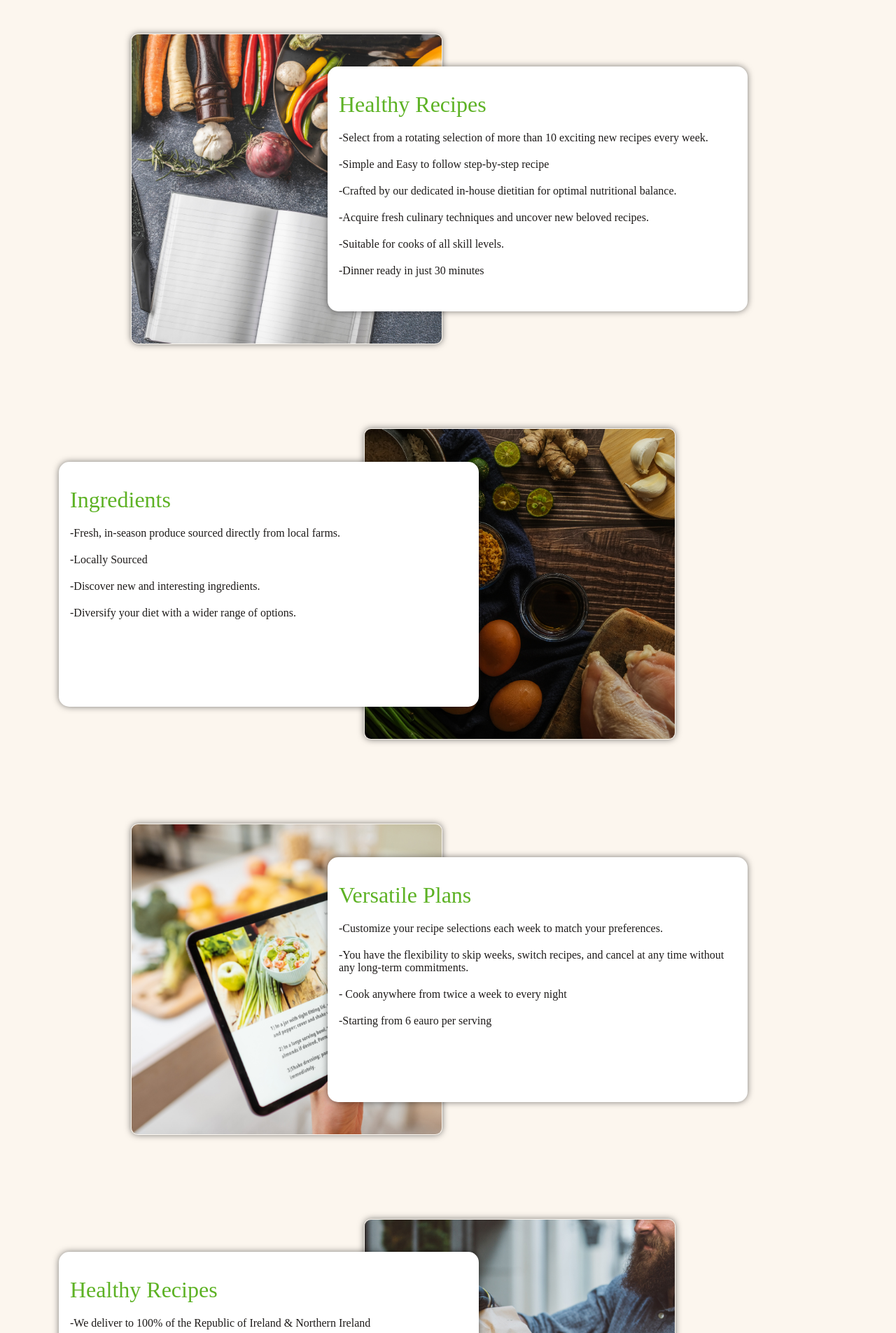
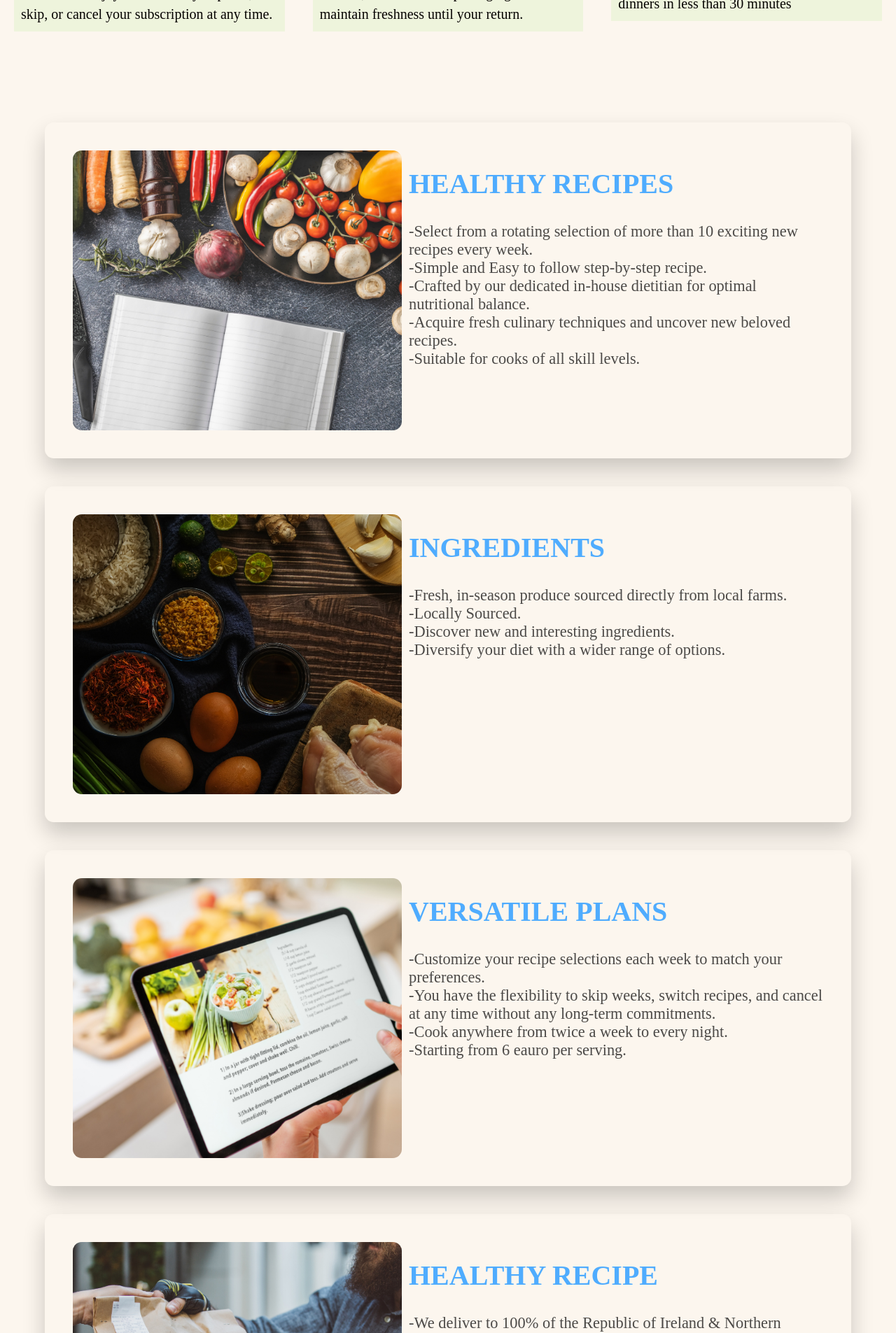
Before and after one commit to jamiecartmell/Assignment-3, a Flask app: page /works in a window 1280 px wide. Shown: the part 760-2665 px from the top of the page at 70% size. Run offline with Flask 3, Linux system fonts and the light colour scheme; some libraries are stand-ins or nearby versions.

Commit message:
updates to pages

```diff
--- a/static/styles.css
+++ b/static/styles.css
@@ -499,180 +518,118 @@
     color: var(--text-color);
 }
 
-.recipe-container {
-    width: 90%;
-    height: 100%;
+.works-section {
+    width: 100%;
+    height: auto;
     display: flex;
     align-items: center;
     justify-content: center;
-    padding: 20px;
-    padding-bottom: 100px;
+    padding: 0 1.5rem;
 }
 
-.recipe-container img {
-    width: 40%;
-    border-radius: 10px;
-    box-shadow: 0 0 10px rgba(0, 0, 0, 0.5);
-    border: 1px solid rgba(255, 255, 255, 0.1);
-    z-index: 1;
-    margin-left: -30%;
+/* .hiw-container {
+    align-items: center;
+} */
+
+.works-post {
+    max-width: 98rem;
+    padding: 40px;
+    box-shadow: 0 1rem 2rem rgba(0, 0, 0, 0.2);
+    display: flex;
+    border-radius: .8rem;
+    margin: 40px;
+    position: relative;
 }
 
-.recipe-box {
-    z-index: 1;
-    background: var(--white);
-    box-shadow: 0 0 10px rgba(0, 0, 0, 0.5);
-    border: 1px solid rgba(255, 255, 255, 0.1);
-    padding: 15px;
-    border-radius: 15px;
-    width: 600px;
-    height: 350px;
-    position: absolute;
-    margin-right: -30%;
+.works-post-img {
+    min-width: 30rem;
+    max-width: 30rem;
+    height: 25rem;
+    position: relative;
+    padding-right: 10px;
 }
 
-.recipe-box h2 {
-    font-size: 2rem;
-    margin-top: 20px;
-    font-weight: 400;
+.works-post-img img {
+    width: 100%;
+    height: 100%;
+    object-fit: cover;
+    border-radius: .8rem;
+    display: block;
 }
 
-.recipe-box p {
-    opacity: 0.9;
-    font-weight: 300;
-    margin-top: 20px;
+/* .works-post-img img::before {
+    content: '';
+    width: 100%;
+    height: 100%;
+    position: absolute;
+    top: 0;
+    left: 0;
+    box-shadow: .5rem .5rem 3rem 1px rgba(0, 0, 0, 0.5);
+    border-radius: .8rem;
+} */
+
+.works-title {
+    font-size: 2.5rem;
+    margin: 1.5rem 0 2rem;
+    text-transform: uppercase;
+    color: #4facfe;
 }
 
-.ingredients-container {
-    width: 90%;
-    height: 100%;
-    display: flex;
-    align-items: center;
-    justify-content: center;
-    padding: 20px;
-    padding-bottom: 100px;
+.works-text {
+    margin-bottom: 3rem;
+    font-size: 1.4rem;
+    color: #000000b3;
 }
 
-.ingredients-container img {
-    width: 40%;
-    border-radius: 10px;
-    box-shadow: 0 0 10px rgba(0, 0, 0, 0.5);
-    border: 1px solid rgba(255, 255, 255, 0.1);
-    z-index: 1;
-    margin-right: -30%;
+@media screen and (max-width: 1068px) {
+    .works-post {
+        max-width: 80rem;
     }
 
-.ingredients-box {
-    z-index: 1;
-    background: var(--white);
-    box-shadow: 0 0 10px rgba(0, 0, 0, 0.5);
-    border: 1px solid rgba(255, 255, 255, 0.1);
-    padding: 15px;
-    border-radius: 15px;
-    width: 600px;
-    height: 350px;
-    position: absolute;
-    margin-left: -30%;
+    .works-post-img {
+        min-width: 30rem;
+        max-width: 30rem;
     }
 
-.ingredients-box h2 {
-    font-size: 2rem;
-    margin-top: 20px;
-    font-weight: 400;
+    .hiw-container h2 {
+        margin-top: 120px;
+        margin-left: 275px;
+    }
 }
 
-.ingredients-box p {
-    opacity: 0.9;
-    font-weight: 300;
-    margin-top: 20px;
+@media screen and (max-width: 868px) {
+    .works-post {
+        max-width: 70rem;
     }
 
-.plans-container {
-    width: 90%;
-    height: 100%;
-    display: flex;
-    align-items: center;
-    justify-content: center;
-    padding: 20px;
-    padding-bottom: 100px;
+    .hiw-container h2 {
+        margin-top: 20px;
+        margin-left: 142px;
+    }
 }
 
-.plans-container img {
-    width: 40%;
-    border-radius: 10px;
-    box-shadow: 0 0 10px rgba(0, 0, 0, 0.5);
-    border: 1px solid rgba(255, 255, 255, 0.1);
-    z-index: 1;
-    margin-left: -30%;
+@media screen and (max-width: 768px) {
+    .works-post {
+        padding: 2.5rem;
+        flex-direction: column;
     }
 
-.plans-box {
-    z-index: 1;
-    background: var(--white);
-    box-shadow: 0 0 10px rgba(0, 0, 0, 0.5);
-    border: 1px solid rgba(255, 255, 255, 0.1);
-    padding: 15px;
-    border-radius: 15px;
-    width: 600px;
-    height: 350px;
-    position: absolute;
-    margin-right: -30%;
+    .works-post-img {
+        min-width: 100%;
+        max-width: 100%;
+        transform: translate(0, -1rem);
     }
 
-.plans-box h2 {
-    font-size: 2rem;
-    margin-top: 20px;
-    font-weight: 400;
+    .hiw-container {
+        margin-top: auto;
+    }
 }
 
-.plans-box p {
-    opacity: 0.9;
-    font-weight: 300;
-    margin-top: 20px;
+@media screen and (max-width: 823px) {
+    .hiw-container h2 {
+        margin-top: 35px;
+        margin-left: 142px;
     }
-
-.delivery-container {
-    width: 90%;
-    height: 100%;
-    display: flex;
-    align-items: center;
-    justify-content: center;
-    padding: 20px;
-    padding-bottom: 100px;
-}
-
-.delivery-container img {
-    width: 40%;
-    border-radius: 10px;
-    box-shadow: 0 0 10px rgba(0, 0, 0, 0.5);
-    border: 1px solid rgba(255, 255, 255, 0.1);
-    z-index: 1;
-    margin-right: -30%;
-}
-
-.delivery-box {
-    z-index: 1;
-    background: var(--white);
-    box-shadow: 0 0 10px rgba(0, 0, 0, 0.5);
-    border: 1px solid rgba(255, 255, 255, 0.1);
-    padding: 15px;
-    border-radius: 15px;
-    width: 600px;
-    height: 350px;
-    position: absolute;
-    margin-left: -30%;
-}
-
-.delivery-box h2 {
-    font-size: 2rem;
-    margin-top: 20px;
-    font-weight: 400;
-}
-
-.delivery-box p {
-    opacity: 0.9;
-    font-weight: 300;
-    margin-top: 20px;
 }
 
 /* =================
--- a/templates/about.html
+++ b/templates/about.html
@@ -1,6 +1,9 @@
 {% extends "base.html" %}
 
 {% block main %}
+<div class="about-us-header">
+    <h1>ABOUT US</h1>
+</div>
 <div class="about-us-section">
     <div class="body">
         <div class="about-wrapper">
@@ -18,6 +21,9 @@
     </div>
     <div class="about-container">
         <div class="panel-body">
+            <div class="about-panel-header">
+                <h1>Exploring The Depths Of Simply Chef</h1>
+            </div>
             <div class="top">
                 <div class="panel-left">
                     <img src="" alt="">
--- a/templates/works.html
+++ b/templates/works.html
@@ -1,11 +1,14 @@
 {% extends "base.html" %}
 
 {% block main %}
+<div class="about-us-header">
+    <h1>HOW IT WORKS</h1>
+</div>
 <div class="working-section">
     <div class="content">
         <div class="card">
             <img src="/static/images/works/Choices.png" alt="">
-            <h4><span class="orange">STEP 1: </span>YOU choose</h4>
+            <h4><span class="green">STEP 1: </span>YOU choose</h4>
             <p>
                 Select a plan that suits your family. Pick from a rotating selection of over 20
                 fresh recipes each week. Enjoy the flexibility to pause, skip, or cancel your subscription at any
@@ -13,18 +16,19 @@
         </div>
         <div class="card">
             <img src="/static/images/works/Delivey.png" alt="">
-            <h4><span class="orange">STEP 2: </span>WE deliver</h4>
+            <h4><span class="green">STEP 2: </span>WE deliver</h4>
             <p>Enjoy flexible delivery at your chosen location and time. No need to be home? Rest assured, our
                 innovative packaging will maintain freshness until your return.</p>
         </div>
         <div class="card">
             <img src="/static/images/works/Cook.png" alt="">
-            <h4><span class="orange">STEP 3: </span>YOU cook</h4>
+            <h4><span class="green">STEP 3: </span>YOU cook</h4>
             <p>Step by step recipe cards & pre-portioned ingredients mean you’ll be cooking up tasty dinners in less
                 than 30 minutes</p>
         </div>
     </div>
-    <div class="hiw-section">
+</div>
+<!-- <div class="hiw-section">
         <div class="recipe-container">
             <img src="/static/images/HIW/Healthy.png" alt="">
 
@@ -78,14 +82,79 @@
                     Our insulated box keeps your food fresh until you get home</p>
             </div>
         </div>
+    </div> -->
+
+<div class="works-section">
+    <div class="hiw-container">
+        <div class="works-post">
+            <div class="works-post-img">
+                <img src="/static/images/HIW/Healthy.png" alt="">
+            </div>
+            <div class="works-info">
+                <h1 class="works-title">Healthy Recipes</h1>
+                <p class="works-text">
+                    -Select from a rotating selection of more than 10 exciting new recipes every week.<br>
+                    -Simple and Easy to follow step-by-step recipe.<br>
+                    -Crafted by our dedicated in-house dietitian for optimal nutritional balance.<br>
+                    -Acquire fresh culinary techniques and uncover new beloved recipes.<br>
+                    -Suitable for cooks of all skill levels.<br>
+            </div>
+        </div>
+
+        <div class="works-post">
+            <div class="works-post-img">
+                <img src="/static/images/HIW/Ingredients.png" alt="">
+            </div>
+            <div class="works-info">
+                <h1 class="works-title">Ingredients</h1>
+                <p class="works-text">
+                    -Fresh, in-season produce sourced directly from local farms.<br>
+                    -Locally Sourced.<br>
+                    -Discover new and interesting ingredients.<br>
+                    -Diversify your diet with a wider range of options.<br>
+                </p>
+            </div>
+        </div>
+
+        <div class="works-post">
+            <div class="works-post-img">
+                <img src="/static/images/HIW/Versatile.png" alt="">
+            </div>
+            <div class="works-info">
+                <h1 class="works-title">Versatile Plans</h1>
+                <p class="works-text">
+                    -Customize your recipe selections each week to match your preferences.<br>
+                    -You have the flexibility to skip weeks, switch recipes, and cancel at any time without any
+                    long-term
+                    commitments.<br>
+                    -Cook anywhere from twice a week to every night.<br>
+                    -Starting from 6 eauro per serving.<br>
+                </p>
+            </div>
+        </div>
+
+        <div class="works-post">
+            <div class="works-post-img">
+                <img src="/static/images/HIW/Delivery.png" alt="">
+            </div>
+            <div class="works-info">
+                <h1 class="works-title">Healthy Recipe</h1>
+                <p class="works-text">
+                    -We deliver to 100% of the Republic of Ireland & Northern Ireland.<br>
+                    -Your box is hand-packed and delivered via our fulfilment team & local couriers<br>
+                    -Crafted by our dedicated in-house dietitian for optimal nutritional balance.<br>
+                    -Our insulated box keeps your food fresh until you get home<br>
+                    -No need to be home. Your Simply Chef delivery will be left in a safe & discreet place<br>
+                </p>
+            </div>
+        </div>
     </div>
-
-    <div class="working-button">
-        <a href="{{ url_for('menu') }}" class="btn-hero">How It Works</a>
-    </div>
+</div>
+<div class="working-button">
+    <a href="{{ url_for('menu') }}" class="btn-hero">How It Works</a>
+</div>
 
 
 
 
-
-    {% endblock %}
+{% endblock %}
```
Also changed, not shown: other parts of static/styles.css (+41 -17 lines), templates/index.html (+8 -11 lines), static/images/Logo/Banner-2.png (added), static/images/Logo/Banner-3.png (added), static/images/Logo/Banner-4.png (added). Lines whose indentation alone changed are shown as unchanged.
